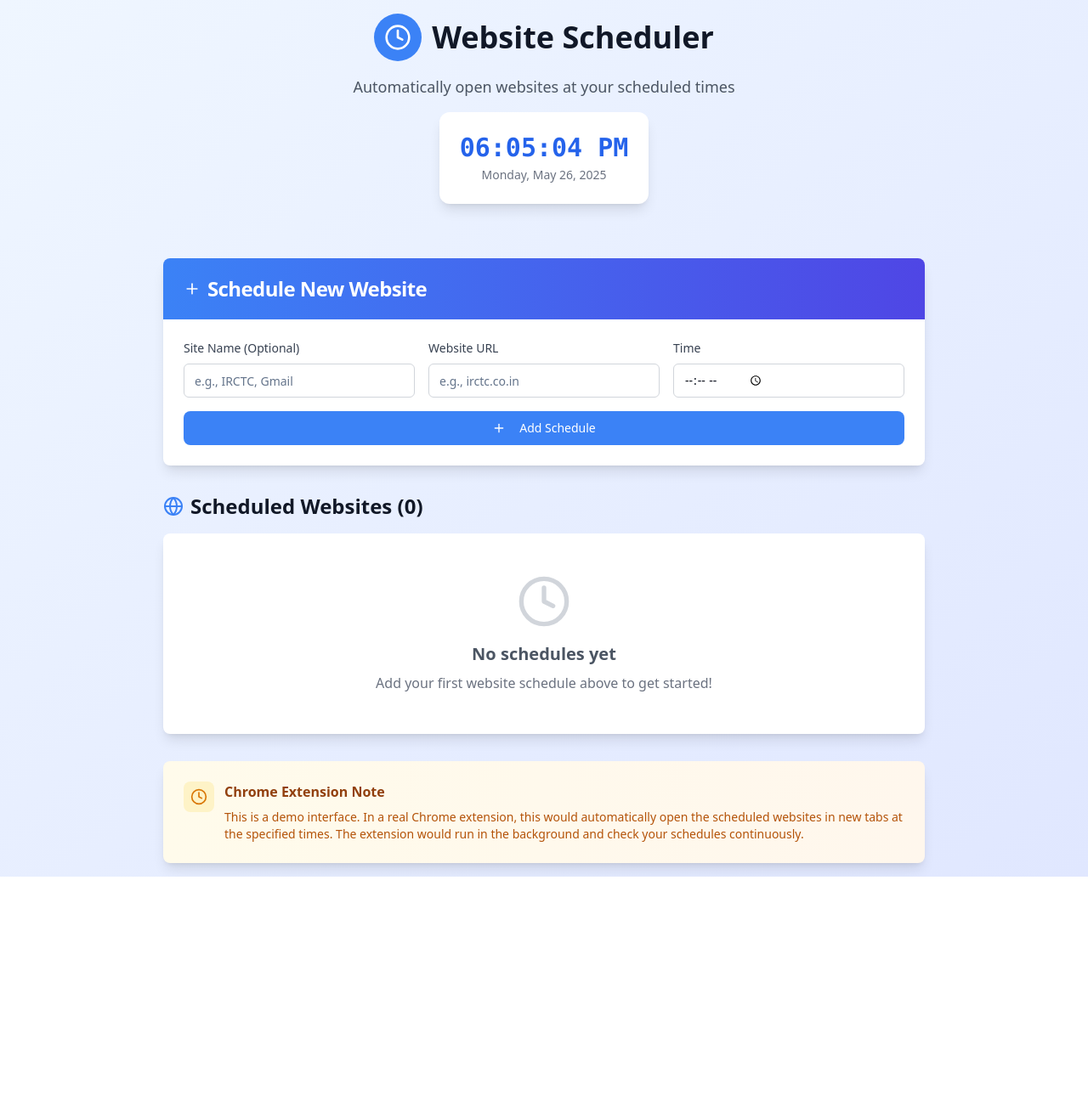
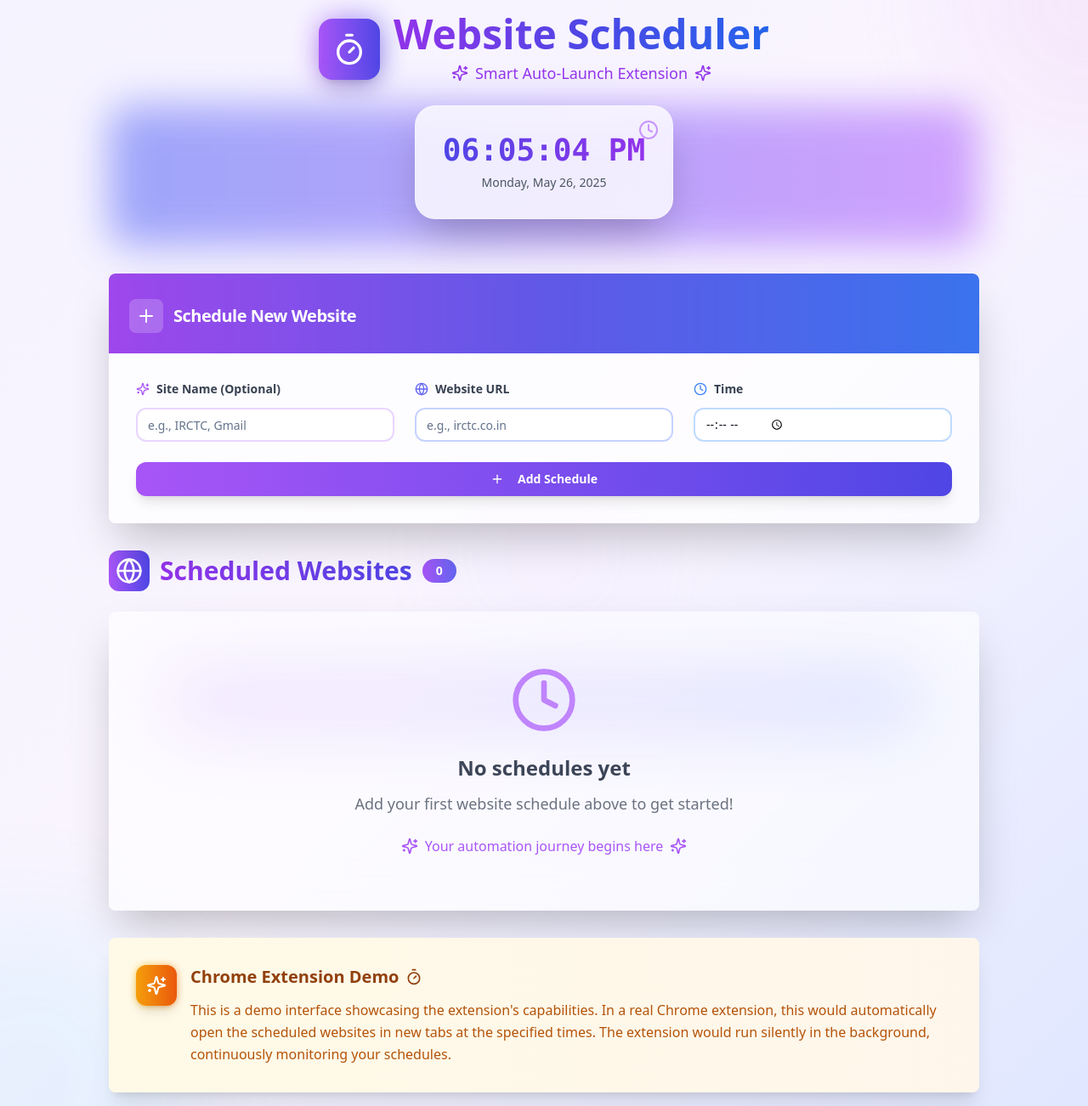
Before and after one commit to AsHLuRk/time-zone-automator-chrome, a React (Vite) app: page / in a window 1280 px wide. Shown: the whole page at 85% size. Before the commit the page ends 1032 px from the top, so only its background shows below. Built offline with nearby package versions, Linux system fonts and the light colour scheme.

Commit message:
Refactor: Improve UI design
- Updated the UI to be more modern and visually appealing.

```diff
--- a/src/pages/Index.tsx
+++ b/src/pages/Index.tsx
@@ -5,7 +5,7 @@ import { Input } from '@/components/ui/input';
 import { Card, CardContent, CardHeader, CardTitle } from '@/components/ui/card';
 import { Label } from '@/components/ui/label';
 import { Switch } from '@/components/ui/switch';
-import { Clock, Globe, Plus, Trash2 } from 'lucide-react';
+import { Clock, Globe, Plus, Trash2, Sparkles, Timer } from 'lucide-react';
 import { toast } from 'sonner';
 
 interface ScheduledSite {
@@ -92,26 +92,44 @@ const Index = () => {
   };
 
   return (
-    <div className="min-h-screen bg-gradient-to-br from-blue-50 to-indigo-100 p-4">
-      <div className="max-w-4xl mx-auto">
+    <div className="min-h-screen bg-gradient-to-br from-violet-50 via-purple-50 to-indigo-100 p-4 relative overflow-hidden">
+      {/* Animated background elements */}
+      <div className="absolute inset-0 overflow-hidden pointer-events-none">
+        <div className="absolute -top-40 -right-40 w-80 h-80 bg-gradient-to-br from-purple-300/20 to-pink-300/20 rounded-full blur-3xl animate-pulse"></div>
+        <div className="absolute -bottom-40 -left-40 w-96 h-96 bg-gradient-to-tr from-blue-300/20 to-cyan-300/20 rounded-full blur-3xl animate-pulse delay-1000"></div>
+        <div className="absolute top-1/2 left-1/2 transform -translate-x-1/2 -translate-y-1/2 w-64 h-64 bg-gradient-to-r from-indigo-300/10 to-purple-300/10 rounded-full blur-2xl animate-pulse delay-500"></div>
+      </div>
+
+      <div className="max-w-5xl mx-auto relative z-10">
         {/* Header */}
-        <div className="text-center mb-8">
-          <div className="flex items-center justify-center gap-3 mb-4">
-            <div className="p-3 bg-blue-500 rounded-full">
-              <Clock className="w-8 h-8 text-white" />
+        <div className="text-center mb-8 animate-fade-in">
+          <div className="flex items-center justify-center gap-4 mb-6">
+            <div className="relative">
+              <div className="absolute inset-0 bg-gradient-to-r from-purple-500 to-indigo-600 rounded-2xl blur-lg opacity-75 animate-pulse"></div>
+              <div className="relative p-4 bg-gradient-to-r from-purple-500 to-indigo-600 rounded-2xl shadow-xl">
+                <Timer className="w-10 h-10 text-white" />
               </div>
-            <h1 className="text-4xl font-bold text-gray-900">Website Scheduler</h1>
             </div>
-          <p className="text-lg text-gray-600 mb-4">
-            Automatically open websites at your scheduled times
-          </p>
+            <div>
+              <h1 className="text-5xl font-bold bg-gradient-to-r from-purple-600 via-indigo-600 to-blue-600 bg-clip-text text-transparent mb-2">
+                Website Scheduler
+              </h1>
+              <div className="flex items-center justify-center gap-2 text-purple-600">
+                <Sparkles className="w-5 h-5" />
+                <span className="text-lg font-medium">Smart Auto-Launch Extension</span>
+                <Sparkles className="w-5 h-5" />
+              </div>
+            </div>
+          </div>
 
           {/* Live Clock */}
-          <div className="bg-white rounded-xl shadow-lg p-6 mb-8 inline-block">
-            <div className="text-3xl font-mono font-bold text-blue-600">
+          <div className="relative group">
+            <div className="absolute inset-0 bg-gradient-to-r from-indigo-400 to-purple-400 rounded-3xl blur-xl opacity-75 group-hover:opacity-100 transition-opacity duration-300"></div>
+            <div className="relative bg-white/80 backdrop-blur-xl rounded-3xl shadow-2xl p-8 mb-8 inline-block border border-white/30">
+              <div className="text-4xl font-mono font-bold bg-gradient-to-r from-indigo-600 to-purple-600 bg-clip-text text-transparent mb-2">
                 {formatTime(currentTime)}
               </div>
-            <div className="text-sm text-gray-500 mt-1">
+              <div className="text-sm text-gray-600 font-medium">
                 {currentTime.toLocaleDateString('en-US', {
                   weekday: 'long',
                   year: 'numeric',
@@ -119,21 +137,30 @@ const Index = () => {
                   day: 'numeric'
                 })}
               </div>
+              <div className="absolute top-4 right-4">
+                <Clock className="w-6 h-6 text-purple-400 animate-pulse" />
+              </div>
+            </div>
           </div>
         </div>
 
         {/* Add New Schedule Card */}
-        <Card className="mb-8 shadow-lg border-0 bg-white">
-          <CardHeader className="bg-gradient-to-r from-blue-500 to-indigo-600 text-white rounded-t-lg">
-            <CardTitle className="flex items-center gap-2">
-              <Plus className="w-5 h-5" />
-              Schedule New Website
+        <Card className="mb-8 shadow-2xl border-0 bg-white/70 backdrop-blur-xl overflow-hidden group hover:shadow-3xl transition-all duration-300 hover:bg-white/80">
+          <div className="absolute inset-0 bg-gradient-to-r from-purple-500/5 to-indigo-500/5 opacity-0 group-hover:opacity-100 transition-opacity duration-300"></div>
+          <CardHeader className="bg-gradient-to-r from-purple-600 via-indigo-600 to-blue-600 text-white rounded-t-lg relative overflow-hidden">
+            <div className="absolute inset-0 bg-white/10 backdrop-blur-sm"></div>
+            <CardTitle className="flex items-center gap-3 relative z-10 text-xl">
+              <div className="p-2 bg-white/20 rounded-lg backdrop-blur-sm">
+                <Plus className="w-6 h-6" />
+              </div>
+              <span className="font-semibold">Schedule New Website</span>
             </CardTitle>
           </CardHeader>
-          <CardContent className="p-6">
-            <div className="grid grid-cols-1 md:grid-cols-3 gap-4 mb-4">
-              <div>
-                <Label htmlFor="siteName" className="text-sm font-medium text-gray-700 mb-2 block">
+          <CardContent className="p-8 relative">
+            <div className="grid grid-cols-1 md:grid-cols-3 gap-6 mb-6">
+              <div className="space-y-3">
+                <Label htmlFor="siteName" className="text-sm font-semibold text-gray-700 flex items-center gap-2">
+                  <Sparkles className="w-4 h-4 text-purple-500" />
                   Site Name (Optional)
                 </Label>
                 <Input
@@ -141,11 +168,12 @@ const Index = () => {
                   placeholder="e.g., IRCTC, Gmail"
                   value={newSite.siteName}
                   onChange={(e) => setNewSite({ ...newSite, siteName: e.target.value })}
-                  className="border-gray-300 focus:border-blue-500"
+                  className="border-2 border-purple-200 focus:border-purple-500 bg-white/50 backdrop-blur-sm rounded-xl transition-all duration-200 hover:bg-white/70"
                 />
               </div>
-              <div>
-                <Label htmlFor="url" className="text-sm font-medium text-gray-700 mb-2 block">
+              <div className="space-y-3">
+                <Label htmlFor="url" className="text-sm font-semibold text-gray-700 flex items-center gap-2">
+                  <Globe className="w-4 h-4 text-indigo-500" />
                   Website URL
                 </Label>
                 <Input
@@ -153,11 +181,12 @@ const Index = () => {
                   placeholder="e.g., irctc.co.in"
                   value={newSite.url}
                   onChange={(e) => setNewSite({ ...newSite, url: e.target.value })}
-                  className="border-gray-300 focus:border-blue-500"
+                  className="border-2 border-indigo-200 focus:border-indigo-500 bg-white/50 backdrop-blur-sm rounded-xl transition-all duration-200 hover:bg-white/70"
                 />
               </div>
-              <div>
-                <Label htmlFor="time" className="text-sm font-medium text-gray-700 mb-2 block">
+              <div className="space-y-3">
+                <Label htmlFor="time" className="text-sm font-semibold text-gray-700 flex items-center gap-2">
+                  <Clock className="w-4 h-4 text-blue-500" />
                   Time
                 </Label>
                 <Input
@@ -165,56 +194,81 @@ const Index = () => {
                   type="time"
                   value={newSite.time}
                   onChange={(e) => setNewSite({ ...newSite, time: e.target.value })}
-                  className="border-gray-300 focus:border-blue-500"
+                  className="border-2 border-blue-200 focus:border-blue-500 bg-white/50 backdrop-blur-sm rounded-xl transition-all duration-200 hover:bg-white/70"
                 />
               </div>
             </div>
             <Button
               onClick={addScheduledSite}
-              className="w-full bg-blue-500 hover:bg-blue-600 text-white font-medium py-2 px-4 rounded-lg transition-colors"
+              className="w-full bg-gradient-to-r from-purple-500 to-indigo-600 hover:from-purple-600 hover:to-indigo-700 text-white font-semibold py-4 px-6 rounded-xl transition-all duration-300 shadow-lg hover:shadow-xl transform hover:scale-[1.02] border-0"
             >
-              <Plus className="w-4 h-4 mr-2" />
+              <Plus className="w-5 h-5 mr-2" />
               Add Schedule
             </Button>
           </CardContent>
         </Card>
 
         {/* Scheduled Sites List */}
-        <div className="space-y-4">
-          <h2 className="text-2xl font-bold text-gray-900 flex items-center gap-2">
-            <Globe className="w-6 h-6 text-blue-500" />
-            Scheduled Websites ({scheduledSites.length})
+        <div className="space-y-6">
+          <h2 className="text-3xl font-bold text-gray-800 flex items-center gap-3">
+            <div className="p-2 bg-gradient-to-r from-purple-500 to-indigo-600 rounded-xl">
+              <Globe className="w-8 h-8 text-white" />
+            </div>
+            <span className="bg-gradient-to-r from-purple-600 to-indigo-600 bg-clip-text text-transparent">
+              Scheduled Websites
+            </span>
+            <span className="text-2xl bg-gradient-to-r from-purple-500 to-indigo-500 text-white px-4 py-1 rounded-full text-sm font-semibold">
+              {scheduledSites.length}
+            </span>
           </h2>
 
           {scheduledSites.length === 0 ? (
-            <Card className="shadow-lg border-0 bg-white">
-              <CardContent className="p-12 text-center">
-                <Clock className="w-16 h-16 text-gray-300 mx-auto mb-4" />
-                <h3 className="text-xl font-semibold text-gray-600 mb-2">No schedules yet</h3>
-                <p className="text-gray-500">Add your first website schedule above to get started!</p>
+            <Card className="shadow-2xl border-0 bg-white/60 backdrop-blur-xl">
+              <CardContent className="p-16 text-center">
+                <div className="relative mb-6">
+                  <div className="absolute inset-0 bg-gradient-to-r from-purple-300 to-indigo-300 rounded-full blur-2xl opacity-30"></div>
+                  <Clock className="w-20 h-20 text-purple-400 mx-auto relative z-10" />
+                </div>
+                <h3 className="text-2xl font-bold text-gray-700 mb-3">No schedules yet</h3>
+                <p className="text-gray-500 text-lg">Add your first website schedule above to get started!</p>
+                <div className="mt-6 flex justify-center">
+                  <div className="flex items-center gap-2 text-purple-500 font-medium">
+                    <Sparkles className="w-5 h-5" />
+                    <span>Your automation journey begins here</span>
+                    <Sparkles className="w-5 h-5" />
+                  </div>
+                </div>
               </CardContent>
             </Card>
           ) : (
             <div className="grid gap-4">
-              {scheduledSites.map((site) => (
-                <Card key={site.id} className="shadow-lg border-0 bg-white hover:shadow-xl transition-shadow">
-                  <CardContent className="p-6">
+              {scheduledSites.map((site, index) => (
+                <Card
+                  key={site.id}
+                  className="shadow-xl border-0 bg-white/70 backdrop-blur-xl hover:shadow-2xl transition-all duration-300 hover:bg-white/80 group overflow-hidden animate-fade-in"
+                  style={{ animationDelay: `${index * 100}ms` }}
+                >
+                  <div className="absolute inset-0 bg-gradient-to-r from-purple-500/5 to-indigo-500/5 opacity-0 group-hover:opacity-100 transition-opacity duration-300"></div>
+                  <CardContent className="p-6 relative">
                     <div className="flex items-center justify-between">
                       <div className="flex items-center gap-4 flex-1">
-                        <div className="p-2 bg-blue-100 rounded-lg">
-                          <Globe className="w-5 h-5 text-blue-600" />
+                        <div className="relative">
+                          <div className="absolute inset-0 bg-gradient-to-r from-purple-400 to-indigo-400 rounded-xl blur-sm opacity-75"></div>
+                          <div className="relative p-3 bg-gradient-to-r from-purple-500 to-indigo-600 rounded-xl shadow-lg">
+                            <Globe className="w-6 h-6 text-white" />
+                          </div>
                         </div>
                         <div className="flex-1">
-                          <h3 className="font-semibold text-gray-900">{site.siteName}</h3>
-                          <p className="text-sm text-blue-600 hover:underline cursor-pointer">
+                          <h3 className="font-bold text-lg text-gray-800">{site.siteName}</h3>
+                          <p className="text-indigo-600 hover:text-indigo-700 font-medium cursor-pointer transition-colors duration-200">
                             {site.url}
                           </p>
                         </div>
                         <div className="text-right">
-                          <div className="text-lg font-mono font-bold text-gray-900">
+                          <div className="text-2xl font-mono font-bold bg-gradient-to-r from-purple-600 to-indigo-600 bg-clip-text text-transparent">
                             {site.time}
                           </div>
-                          <div className="text-xs text-gray-500">
+                          <div className="text-sm text-gray-500 font-medium">
                             {new Date(`2000-01-01 ${site.time}`).toLocaleTimeString('en-US', {
                               hour: 'numeric',
                               minute: '2-digit',
@@ -223,18 +277,24 @@ const Index = () => {
                           </div>
                         </div>
                       </div>
-                      <div className="flex items-center gap-3 ml-4">
+                      <div className="flex items-center gap-4 ml-6">
+                        <div className="flex items-center gap-2">
                           <Switch
                             checked={site.enabled}
                             onCheckedChange={() => toggleSite(site.id)}
+                            className="data-[state=checked]:bg-gradient-to-r data-[state=checked]:from-purple-500 data-[state=checked]:to-indigo-600"
                           />
+                          <span className={`text-sm font-medium ${site.enabled ? 'text-green-600' : 'text-gray-400'}`}>
+                            {site.enabled ? 'Active' : 'Paused'}
+                          </span>
+                        </div>
                         <Button
                           variant="ghost"
                           size="sm"
                           onClick={() => deleteSite(site.id)}
-                          className="text-red-500 hover:text-red-700 hover:bg-red-50"
+                          className="text-red-500 hover:text-red-700 hover:bg-red-50 rounded-xl transition-all duration-200 p-2"
                         >
-                          <Trash2 className="w-4 h-4" />
+                          <Trash2 className="w-5 h-5" />
                         </Button>
                       </div>
                     </div>
@@ -246,18 +306,25 @@ const Index = () => {
         </div>
 
         {/* Info Card */}
-        <Card className="mt-8 shadow-lg border-0 bg-gradient-to-r from-amber-50 to-orange-50">
-          <CardContent className="p-6">
-            <div className="flex items-start gap-3">
-              <div className="p-2 bg-amber-100 rounded-lg">
-                <Clock className="w-5 h-5 text-amber-600" />
+        <Card className="mt-8 shadow-xl border-0 bg-gradient-to-r from-amber-50/80 to-orange-50/80 backdrop-blur-xl overflow-hidden">
+          <div className="absolute inset-0 bg-gradient-to-r from-amber-100/20 to-orange-100/20"></div>
+          <CardContent className="p-8 relative">
+            <div className="flex items-start gap-4">
+              <div className="relative">
+                <div className="absolute inset-0 bg-gradient-to-r from-amber-400 to-orange-400 rounded-xl blur-sm opacity-75"></div>
+                <div className="relative p-3 bg-gradient-to-r from-amber-500 to-orange-600 rounded-xl shadow-lg">
+                  <Sparkles className="w-6 h-6 text-white" />
+                </div>
               </div>
               <div>
-                <h3 className="font-semibold text-amber-800 mb-2">Chrome Extension Note</h3>
-                <p className="text-sm text-amber-700">
-                  This is a demo interface. In a real Chrome extension, this would automatically open
-                  the scheduled websites in new tabs at the specified times. The extension would run
-                  in the background and check your schedules continuously.
+                <h3 className="font-bold text-xl text-amber-800 mb-3 flex items-center gap-2">
+                  Chrome Extension Demo
+                  <Timer className="w-5 h-5" />
+                </h3>
+                <p className="text-amber-700 text-base leading-relaxed">
+                  This is a demo interface showcasing the extension's capabilities. In a real Chrome extension,
+                  this would automatically open the scheduled websites in new tabs at the specified times.
+                  The extension would run silently in the background, continuously monitoring your schedules.
                 </p>
               </div>
             </div>
```
Lines whose indentation alone changed are shown as unchanged.
